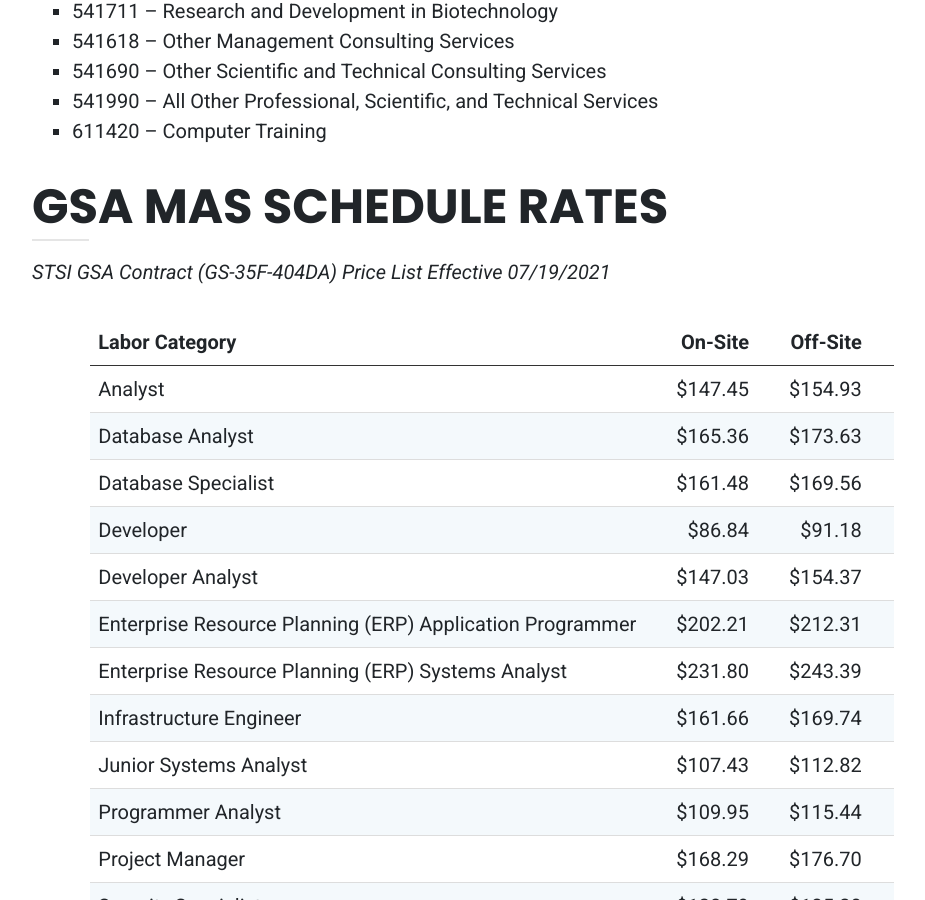
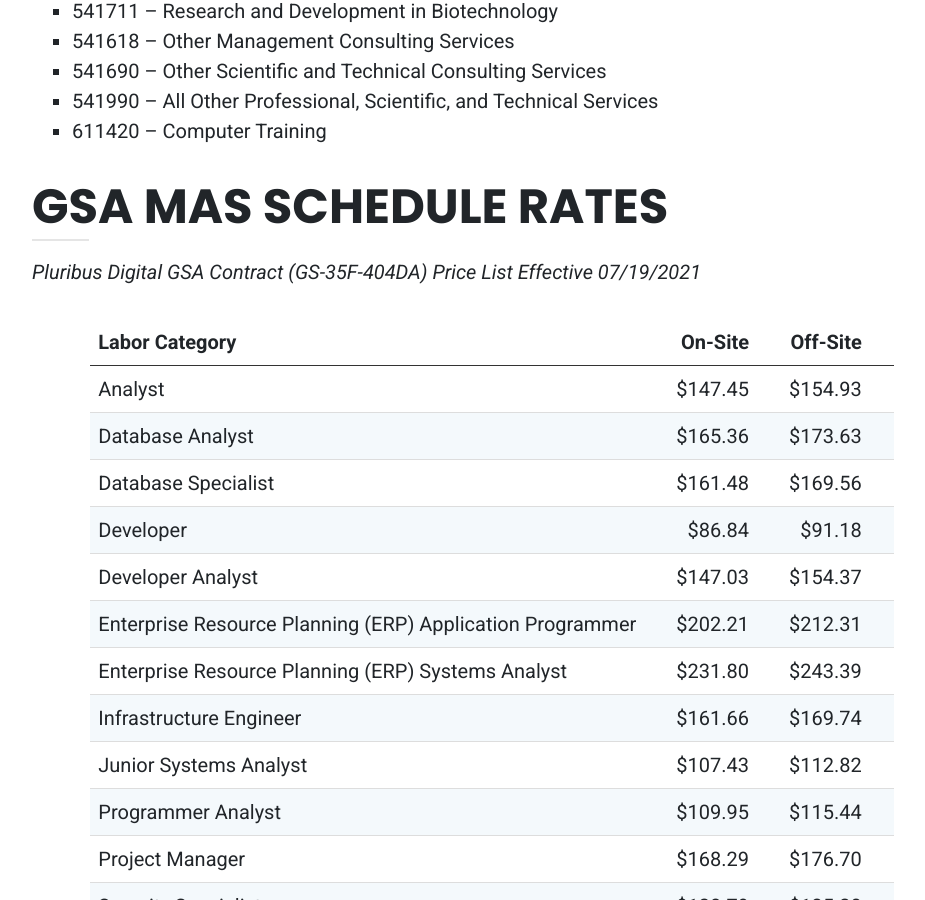
Before and after one commit to PluribusDigital/pluribusdigital-com, a Jekyll site: the page built from content/work/contract_vehicles/gsa_70.md, in a window 1280 px wide and 900 px high, scrolled down 1156 px. Shown: the whole window, without its empty margins (148-1073 px from the left). Built offline with Jekyll 4.4.1, drawn with Linux system fonts in a browser that asks for light colours.

Commit message:
minor fix

```diff
--- a/content/work/contract_vehicles/gsa_70.md
+++ b/content/work/contract_vehicles/gsa_70.md
@@ -42,7 +42,7 @@
 
 ## GSA MAS Schedule Rates
 
-_STSI GSA Contract (GS-35F-404DA) Price List Effective 07/19/2021_
+_Pluribus Digital GSA Contract (GS-35F-404DA) Price List Effective 07/19/2021_
 
 | Labor Category | On-Site | Off-Site |
 | :--- | ---: | ---: |
```
